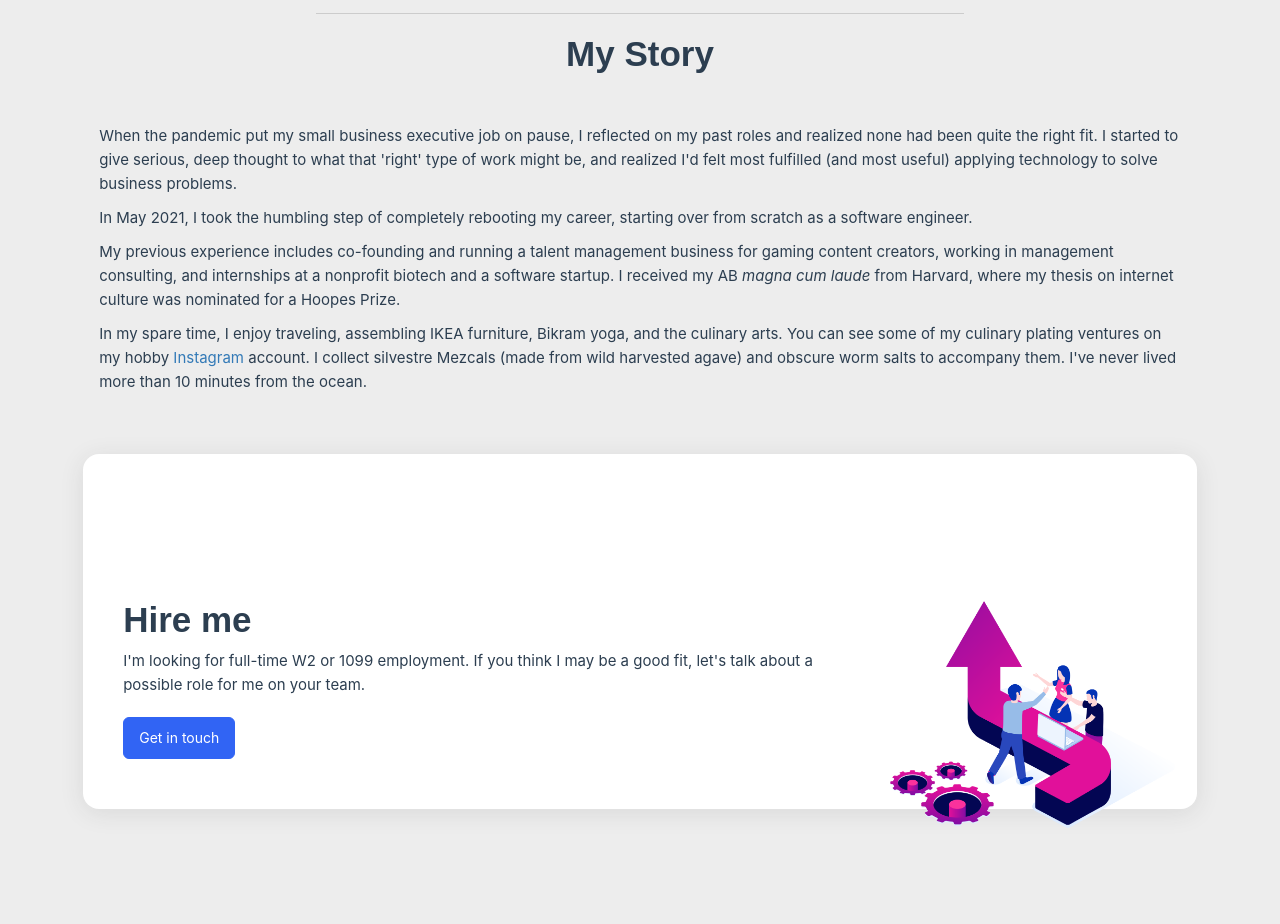
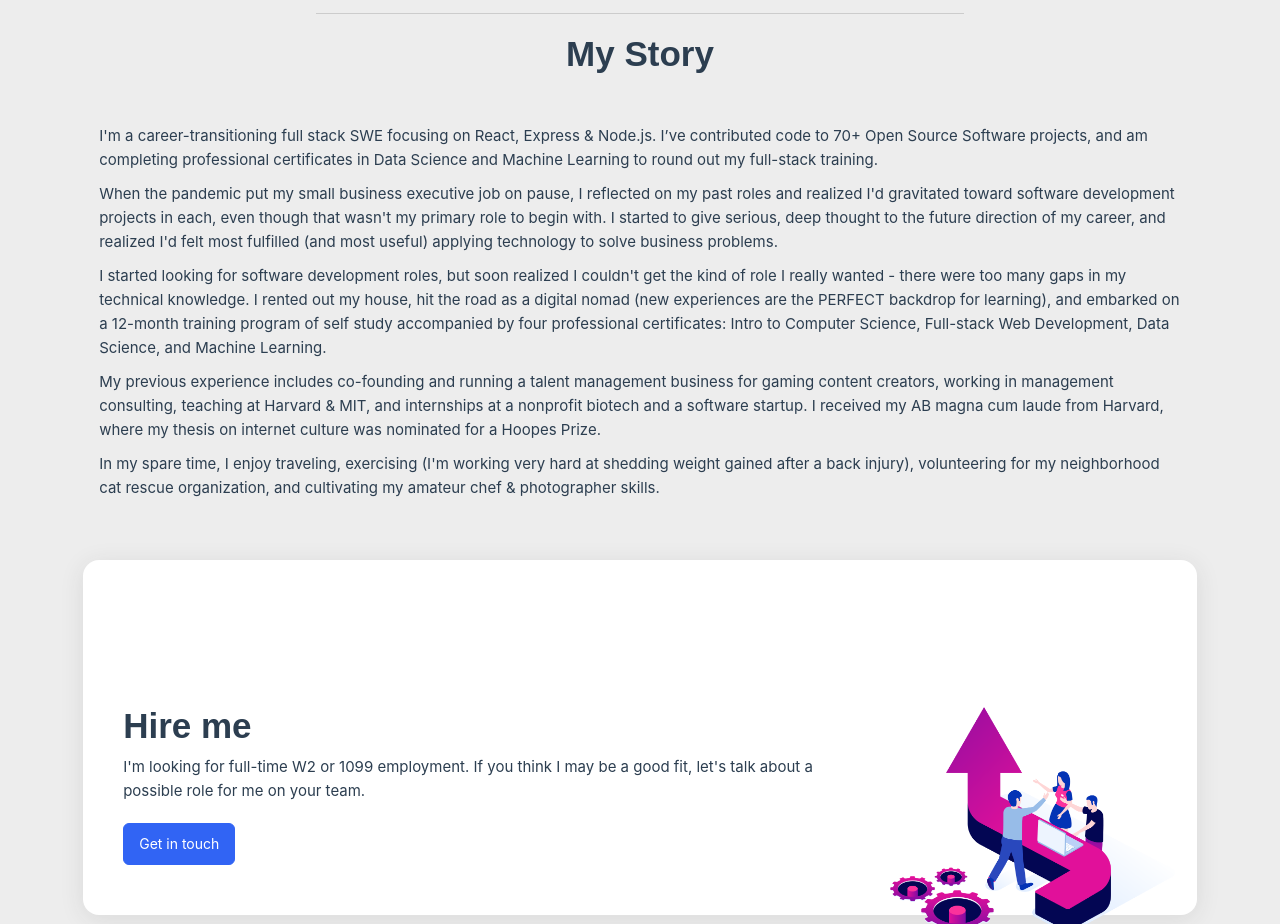
Before and after one commit to admiral9200/jayeclark.github.io, a Vue app: page /about in a window 1280 px wide. Shown: the part 800-1724 px from the top of the page. Built offline with nearby package versions, Linux system fonts and the light colour scheme.

Commit message:
Change favicon
Signed-off-by: Jay Clark <jay@jayeclark.dev>

```diff
--- a/src/views/AboutView.vue
+++ b/src/views/AboutView.vue
@@ -37,36 +37,44 @@ import { RouterLink } from "vue-router";
       </span>
       <p></p>
       <p>
+        I'm a career-transitioning full stack SWE focusing on React, Express &
+        Node.js. I’ve contributed code to 70+ Open Source Software projects, and
+        am completing professional certificates in Data Science and Machine
+        Learning to round out my full-stack training.
+      </p>
+      <p>
         When the pandemic put my small business executive job on pause, I
-        reflected on my past roles and realized none had been quite the right
-        fit. I started to give serious, deep thought to what that 'right' type
-        of work might be, and realized I'd felt most fulfilled (and most useful)
-        applying technology to solve business problems.
+        reflected on my past roles and realized I'd gravitated toward software
+        development projects in each, even though that wasn't my primary role to
+        begin with. I started to give serious, deep thought to the future
+        direction of my career, and realized I'd felt most fulfilled (and most
+        useful) applying technology to solve business problems.
       </p>
 
       <p>
-        In May 2021, I took the humbling step of completely rebooting my career,
-        starting over from scratch as a software engineer.
+        I started looking for software development roles, but soon realized I
+        couldn't get the kind of role I really wanted - there were too many gaps in
+        my technical knowledge. I rented out my house, hit the road as a digital
+        nomad (new experiences are the PERFECT backdrop for learning), and
+        embarked on a 12-month training program of self study accompanied by
+        four professional certificates: Intro to Computer Science, Full-stack
+        Web Development, Data Science, and Machine Learning.
       </p>
 
       <p>
         My previous experience includes co-founding and running a talent
         management business for gaming content creators, working in management
-        consulting, and internships at a nonprofit biotech and a software
-        startup. I received my AB <i>magna cum laude</i> from Harvard, where my
-        thesis on internet culture was nominated for a Hoopes Prize.
+        consulting, teaching at Harvard & MIT, and internships at a nonprofit
+        biotech and a software startup. I received my AB magna cum laude from
+        Harvard, where my thesis on internet culture was nominated for a Hoopes
+        Prize.
       </p>
 
       <p>
-        In my spare time, I enjoy traveling, assembling IKEA furniture, Bikram
-        yoga, and the culinary arts. You can see some of my culinary plating
-        ventures on my hobby
-        <a href="https://www.instagram.com/jennbot3000/" target="_blank"
-          >Instagram</a
-        >
-        account. I collect silvestre Mezcals (made from wild harvested agave)
-        and obscure worm salts to accompany them. I've never lived more than 10
-        minutes from the ocean.
+        In my spare time, I enjoy traveling, exercising (I'm working very hard
+        at shedding weight gained after a back injury), volunteering for my
+        neighborhood cat rescue organization, and cultivating my amateur chef &
+        photographer skills.
       </p>
     </div>
 
```
Also changed, not shown: 1 other file (tests, documents, lock files or other folders).
